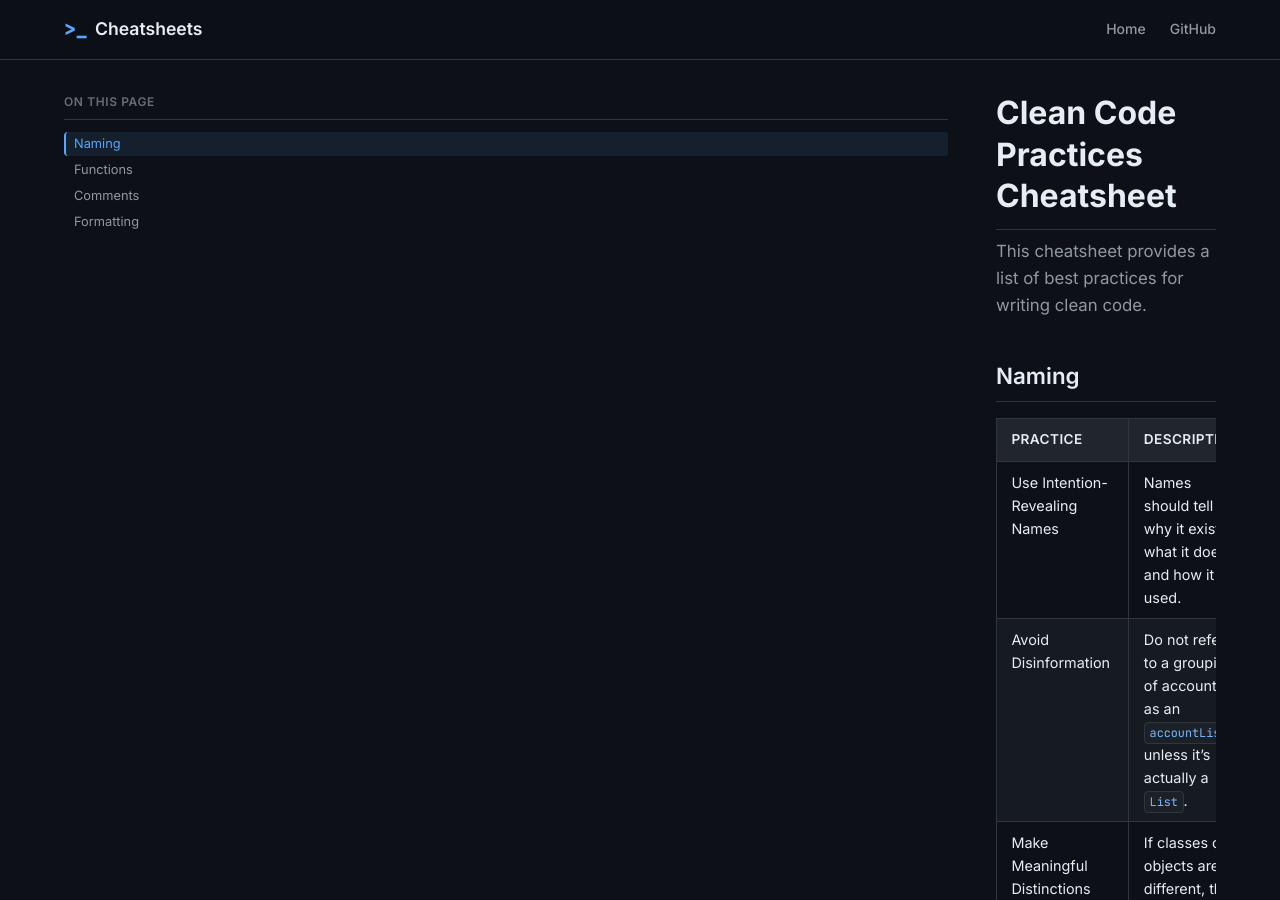
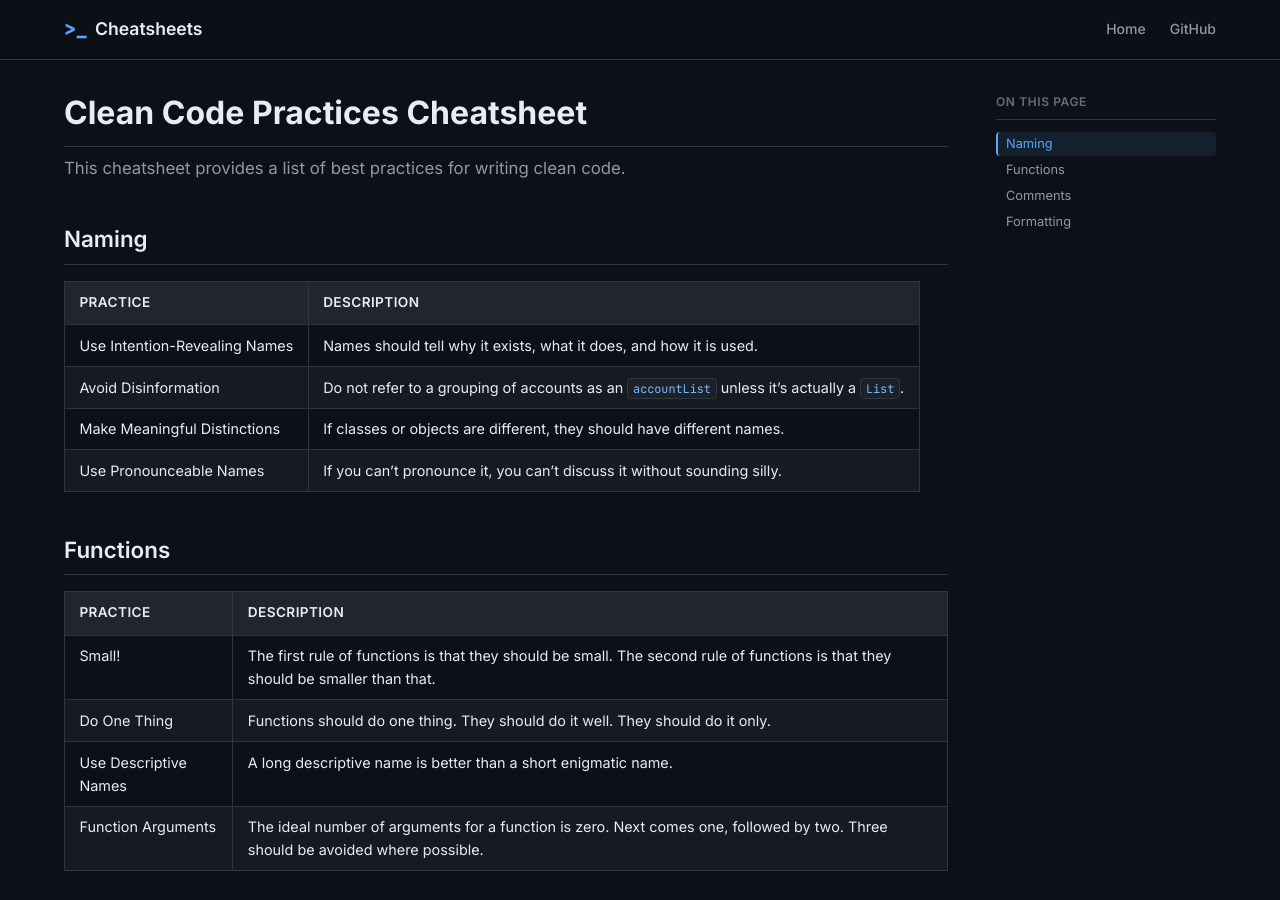
Before and after one commit to ashababnoor/cheatsheets, a Jekyll site: the page built from _cheatsheets/clean-code.md, in a window 1280 px wide and 900 px high. Built offline with Jekyll 4.4.1, drawn with Linux system fonts in a browser that asks for light colours.

Commit message:
fix: swap article and TOC sidebar order so content gets the wide column

```diff
--- a/_layouts/default.html
+++ b/_layouts/default.html
@@ -29,13 +29,13 @@
       {{ content }}
     {% else %}
       <div class="page-layout">
+        <article class="page-content">
+          {{ content }}
+        </article>
         <aside class="toc-sidebar" id="toc-sidebar">
           <div class="toc-header">On this page</div>
           <nav id="toc-nav"></nav>
         </aside>
-        <article class="page-content">
-          {{ content }}
-        </article>
       </div>
     {% endif %}
   </main>
```
